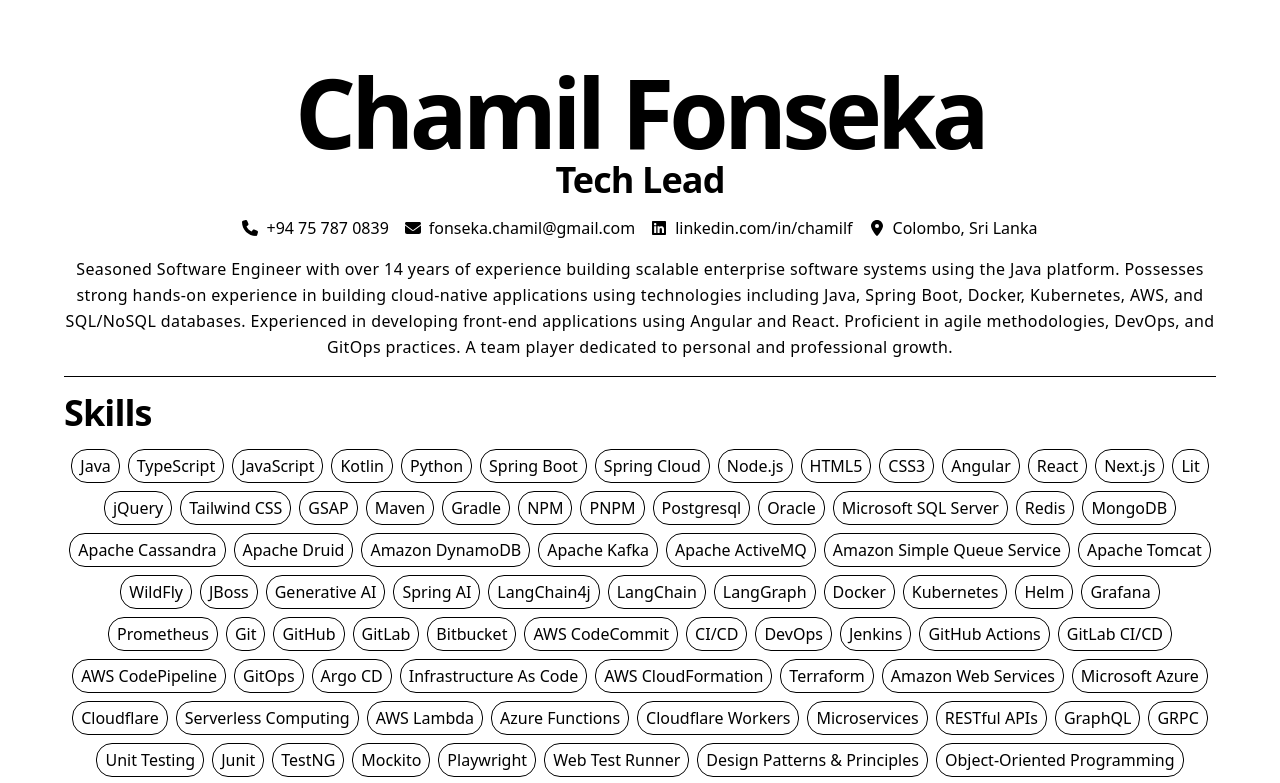
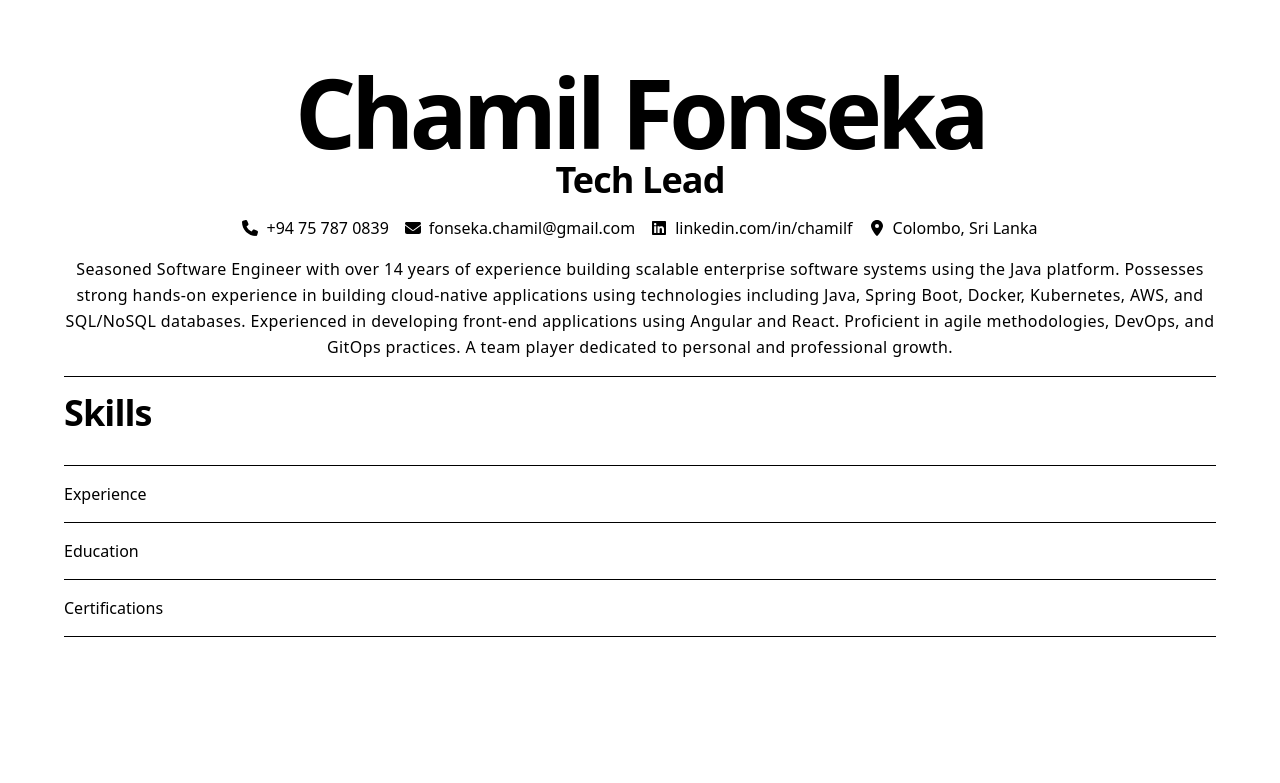
Before and after one commit to ChamilFonseka/chamilfonseka.github.io, a React (Vite) app: page / in a window 1280 px wide. Shown: the top 783 px of the page. Built offline with nearby package versions, Linux system fonts and the light colour scheme.

Commit message:
Removed skill tag approach

```diff
--- a/src/components/Skills.tsx
+++ b/src/components/Skills.tsx
@@ -3,117 +3,9 @@ const Skills = () => {
         <section>
             <h2 className="text-2xl md:text-3xl xl:text-4xl tracking-tight font-semibold mb-4">Skills</h2>
             <div className="flex flex-wrap gap-2 justify-center">
-
-                <Skill skill="Java" />
-                <Skill skill="TypeScript" />
-                <Skill skill="JavaScript" />
-                <Skill skill="Kotlin" />
-                <Skill skill="Python" />
-
-                <Skill skill="Spring Boot" />
-                <Skill skill="Spring Cloud" />
-                <Skill skill="Node.js" />
-
-                <Skill skill="HTML5" />
-                <Skill skill="CSS3" />
-                <Skill skill="Angular" />
-                <Skill skill="React" />
-                <Skill skill="Next.js" />
-                <Skill skill="Lit" />
-                <Skill skill="jQuery" />
-                <Skill skill="Tailwind CSS" />
-                <Skill skill="GSAP" />
-
-                <Skill skill="Maven" />
-                <Skill skill="Gradle" />
-                <Skill skill="NPM" />
-                <Skill skill="PNPM" />
-
-                <Skill skill="Postgresql" />
-                <Skill skill="Oracle " />
-                <Skill skill="Microsoft SQL Server" />
-
-                <Skill skill="Redis" />
-                <Skill skill="MongoDB" />
-                <Skill skill="Apache Cassandra" />
-                <Skill skill="Apache Druid" />
-                <Skill skill="Amazon DynamoDB" />
-
-                <Skill skill="Apache Kafka" />
-                <Skill skill="Apache ActiveMQ" />
-                <Skill skill="Amazon Simple Queue Service" />
-
-                <Skill skill="Apache Tomcat" />
-                <Skill skill="WildFly" />
-                <Skill skill="JBoss" />
-
-                <Skill skill="Generative AI" />
-                <Skill skill="Spring AI" />
-                <Skill skill="LangChain4j" />
-                <Skill skill="LangChain" />
-                <Skill skill="LangGraph" />
-
-                <Skill skill="Docker" />
-                <Skill skill="Kubernetes" />
-                <Skill skill="Helm" />
-
-                <Skill skill="Grafana" />
-                <Skill skill="Prometheus" />
-
-                <Skill skill="Git" />
-                <Skill skill="GitHub" />
-                <Skill skill="GitLab" />
-                <Skill skill="Bitbucket" />
-                <Skill skill="AWS CodeCommit" />
-
-                <Skill skill="CI/CD" />
-                <Skill skill="DevOps" />
-                <Skill skill="Jenkins" />
-                <Skill skill="GitHub Actions" />
-                <Skill skill="GitLab CI/CD" />
-                <Skill skill="AWS CodePipeline" />
-
-                <Skill skill="GitOps" />
-                <Skill skill="Argo CD" />
-
-                <Skill skill="Infrastructure As Code" />
-                <Skill skill="AWS CloudFormation" />
-                <Skill skill="Terraform" />
-
-                <Skill skill="Amazon Web Services" />
-                <Skill skill="Microsoft Azure" />
-                <Skill skill="Cloudflare" />
-
-                <Skill skill="Serverless Computing" />
-                <Skill skill="AWS Lambda" />
-                <Skill skill="Azure Functions" />
-                <Skill skill="Cloudflare Workers" />
-
-                <Skill skill="Microservices" />
-                <Skill skill="RESTful APIs" />
-                <Skill skill="GraphQL" />
-                <Skill skill="GRPC" />
-
-                <Skill skill="Unit Testing" />
-                <Skill skill="Junit" />
-                <Skill skill="TestNG" />
-                <Skill skill="Mockito" />
-                <Skill skill="Playwright" />
-                <Skill skill="Web Test Runner" />
-
-                <Skill skill="Design Patterns & Principles" />
-                <Skill skill="Object-Oriented Programming" />
-                <Skill skill="Agile Methodologies" />
-                <Skill skill="Scrum" />
             </div>
             <hr className="my-4" />
         </section>
     );
 };
 export default Skills;
-
-const Skill = ({ skill }: { skill: string; }) => {
-    return (
-        <span className="border-1 px-2 py-1 rounded-2xl shrink-0">{skill}</span>
-    );
-};
```
